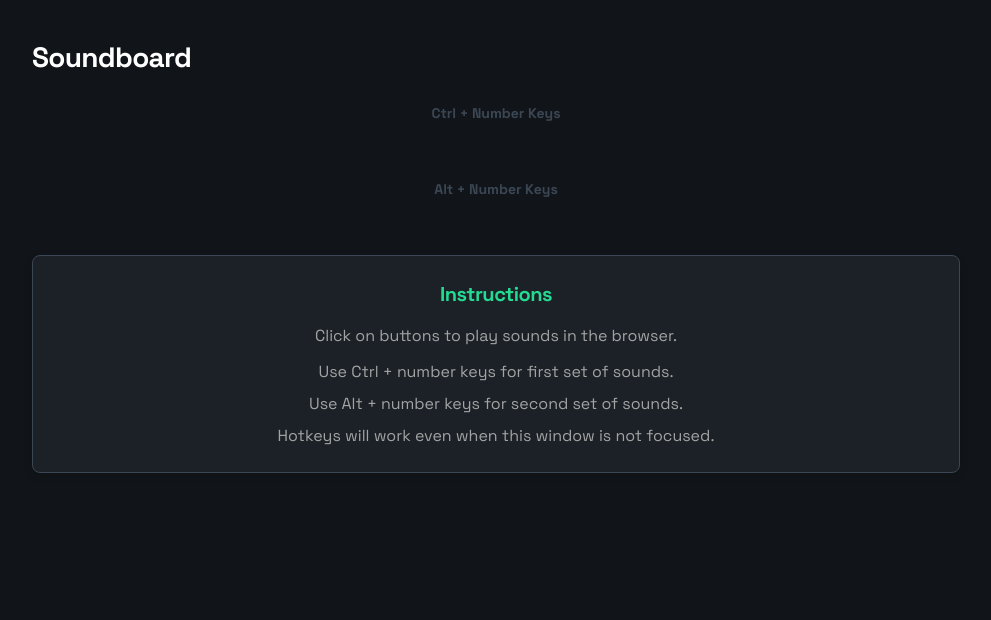
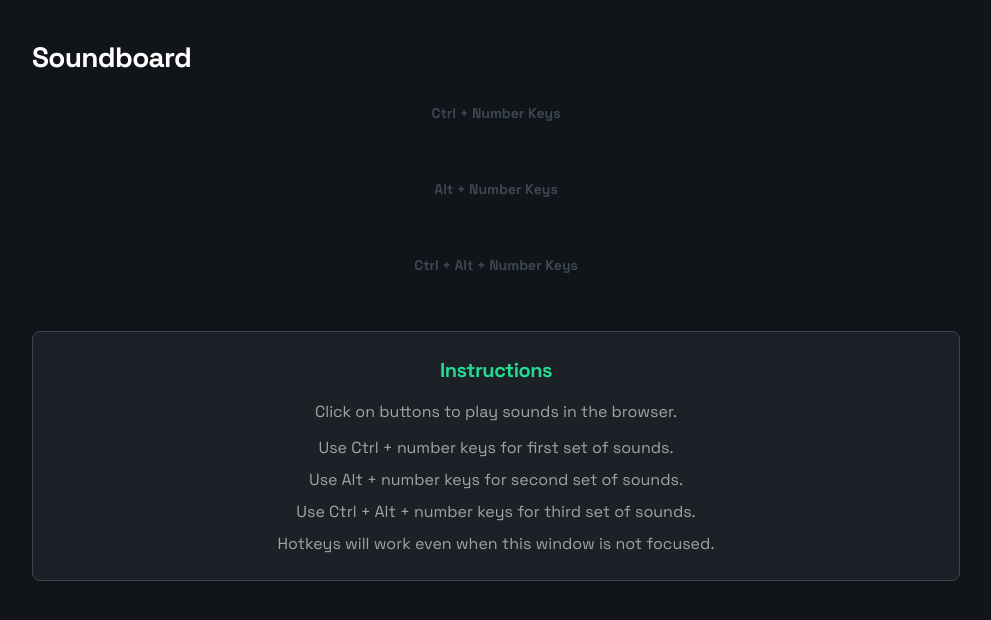
Before and after one commit to SinaDadvand/soundboard_app, a Flask app: page / in a window 1280 px wide. Shown: the part 65-685 px from the top of the page, without its empty margins (144-1135 px from the left). Run offline with Flask 3, Linux system fonts and the light colour scheme; some libraries are stand-ins or nearby versions.

Commit message:
Add third hotkey group with Ctrl+Alt+numpad combinations for additional sounds

```diff
--- a/app.py
+++ b/app.py
@@ -19,7 +19,7 @@
 
 def load_sounds():
     """Load all sound files and assign default hotkeys in numpad order"""
-    # Define key order with symbols for both Ctrl and Alt combinations
+    # Define key order with symbols for Ctrl, Alt, and Ctrl+Alt combinations
     numpad_keys = [
         # First set with Ctrl
         ('ctrl+7', '7', 'ctrl'), ('ctrl+8', '8', 'ctrl'), ('ctrl+9', '9', 'ctrl'),
@@ -30,7 +30,12 @@
         ('alt+7', '7', 'alt'), ('alt+8', '8', 'alt'), ('alt+9', '9', 'alt'),
         ('alt+4', '4', 'alt'), ('alt+5', '5', 'alt'), ('alt+6', '6', 'alt'),
         ('alt+1', '1', 'alt'), ('alt+2', '2', 'alt'), ('alt+3', '3', 'alt'),
-        ('alt+0', '0', 'alt'), ('alt+.', '.', 'alt')
+        ('alt+0', '0', 'alt'), ('alt+.', '.', 'alt'),
+        # Third set with Ctrl+Alt
+        ('ctrl+alt+7', '7', 'ctrl+alt'), ('ctrl+alt+8', '8', 'ctrl+alt'), ('ctrl+alt+9', '9', 'ctrl+alt'),
+        ('ctrl+alt+4', '4', 'ctrl+alt'), ('ctrl+alt+5', '5', 'ctrl+alt'), ('ctrl+alt+6', '6', 'ctrl+alt'),
+        ('ctrl+alt+1', '1', 'ctrl+alt'), ('ctrl+alt+2', '2', 'ctrl+alt'), ('ctrl+alt+3', '3', 'ctrl+alt'),
+        ('ctrl+alt+0', '0', 'ctrl+alt'), ('ctrl+alt+.', '.', 'ctrl+alt')
     ]
 
     # Get all audio files and sort them
@@ -103,11 +108,14 @@
     # Group sounds by modifier for clearer display
     ctrl_sounds = []
     alt_sounds = []
+    ctrl_alt_sounds = []
     for filename, data in sorted(sounds.items(), key=lambda x: x[1]['order']):
         if data['modifier'] == 'ctrl':
             ctrl_sounds.append(f"{data['name']}: Ctrl + {data['symbol']}")
-        else:
+        elif data['modifier'] == 'alt':
             alt_sounds.append(f"{data['name']}: Alt + {data['symbol']}")
+        else:  # ctrl+alt
+            ctrl_alt_sounds.append(f"{data['name']}: Ctrl + Alt + {data['symbol']}")
 
     print("\nCtrl Key Mappings:")
     for mapping in ctrl_sounds:
@@ -117,8 +125,12 @@
     for mapping in alt_sounds:
         print(mapping)
 
+    print("\nCtrl + Alt Key Mappings:")
+    for mapping in ctrl_alt_sounds:
+        print(mapping)
+
     print("\nAccess the web interface at http://localhost:5000")
-    print("Use Ctrl or Alt with number keys to play different sounds")
+    print("Use Ctrl, Alt, or Ctrl + Alt with number keys to play different sounds")
     print("The soundboard will respond to hotkeys even when the browser is not focused")
     print("=" * 25)
     app.run(host='0.0.0.0', port=5000, debug=False)
--- a/templates/index.html
+++ b/templates/index.html
@@ -83,12 +83,41 @@
                   {% endfor %}
                 </div>
               </div>
+
+              <!-- Ctrl+Alt Sounds Section -->
+              <div class="space-y-2">
+                <h3 class="text-[#3b4754] text-sm font-semibold px-2 text-center">Ctrl + Alt + Number Keys</h3>
+                <div class="numpad-layout grid grid-cols-3 gap-3 w-[450px]">
+                  {% for audio in audio_files %}
+                  {% if audio.modifier == 'ctrl+alt' %}
+                  {% set button_class = 'flex gap-3 rounded-lg border border-[#3b4754] bg-[#1b2127] p-4 items-center hover:bg-[#283039] transition-all h-[100px]' %}
+                  {% if audio.symbol == '0' %}
+                  <div class="sound-button col-span-2 {{ button_class }}" data-sound="{{ audio.filename }}">
+                  {% else %}
+                  <div class="sound-button {{ button_class }}" data-sound="{{ audio.filename }}">
+                  {% endif %}
+                    <div class="text-white" data-icon="MusicNote" data-size="24px" data-weight="regular">
+                      <svg xmlns="http://www.w3.org/2000/svg" width="24px" height="24px" fill="currentColor" viewBox="0 0 256 256">
+                        <path d="M210.3,56.34l-80-24A8,8,0,0,0,120,40V148.26A48,48,0,1,0,136,184V98.75l69.7,20.91A8,8,0,0,0,216,112V64A8,8,0,0,0,210.3,56.34ZM88,216a32,32,0,1,1,32-32A32,32,0,0,1,88,216ZM200,101.25l-64-19.2V50.75L200,70Z"></path>
+                      </svg>
+                    </div>
+                    <div class="flex flex-col gap-1 flex-1 min-w-0">
+                      <h2 class="text-white text-base font-bold leading-tight sound-name line-clamp-2">{{ audio.name }}</h2>
+                      <div class="inline-flex items-center px-2 py-0.5 bg-[#283039] rounded text-[#a1a9b3] text-xs font-medium">Ctrl + Alt + {{ audio.symbol }}</div>
+                    </div>
+                  </div>
+                  {% endif %}
+                  {% endfor %}
+                </div>
+              </div>
             </div>
             <div class="instructions mt-8 p-6 bg-[#1b2127] border border-[#3b4754] rounded-lg mx-4">
-              <h2 class="text-white text-lg font-bold mb-4">Instructions</h2>              <div class="space-y-2 text-[#a1a9b3]">
+              <h2 class="text-white text-lg font-bold mb-4">Instructions</h2>
+              <div class="space-y-2 text-[#a1a9b3]">
                 <p>Click on buttons to play sounds in the browser.</p>
                 <p>Use Ctrl + number keys for first set of sounds.</p>
                 <p>Use Alt + number keys for second set of sounds.</p>
+                <p>Use Ctrl + Alt + number keys for third set of sounds.</p>
                 <p>Hotkeys will work even when this window is not focused.</p>
               </div>
             </div>
```
